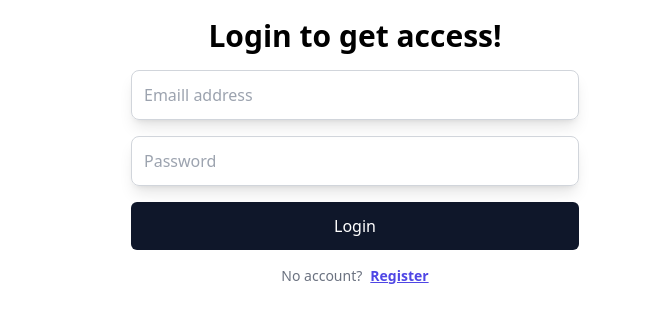
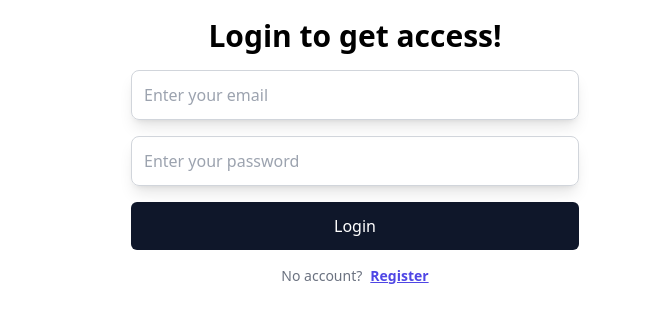
Before and after one commit to MersalHussin/Fullstack-Todo-app, a React (Vite) app: page /login in a window 1280 px wide. Shown: the part 158-480 px from the top of the page, without its empty margins (285-933 px from the left). Built offline with nearby package versions, Linux system fonts and the light colour scheme; the HTML template or start-up script is replaced by a standard one.

Commit message:
Hundle User Regstration & Disable Button on loading && Make Login With AI

```diff
--- a/src/components/ui/Button.tsx
+++ b/src/components/ui/Button.tsx
@@ -54,14 +54,17 @@ const Button = ({
 }: ButtonProps) => {
   return (
     <button
+
       type={type}
       className={cn(buttonVariants({ variant, size, fullWidth, className }))}
       {...props}
       disabled={isLoading}
     >
+      {children}
+
       {isLoading ? (
         <svg
-          className="animate-spin -ml-1 mr-3 h-5 w-5 text-white"
+          className="animate-spin mx-3 h-5 w-5 text-white"
           xmlns="http://www.w3.org/2000/svg"
           fill="none"
           viewBox="0 0 24 24"
@@ -81,7 +84,6 @@ const Button = ({
           ></path>
         </svg>
       ) : null}
-      {children}
     </button>
   );
 };
--- a/src/config/axios config.ts
+++ b/src/config/axios config.ts
@@ -1,6 +1,6 @@
 import axios from 'axios';
 const axiosinstance = axios.create({
-  baseURL: 'https://localhost:1337/api',
+  baseURL: 'http://localhost:1337/api',
   timeout: 1000,
 });
 
--- a/src/data/index.ts
+++ b/src/data/index.ts
@@ -29,3 +29,24 @@ export const REGISTER_FORM : IRegisterInput[] = [
         }
     }
 ]
+
+export const LOGIN_FORM : IRegisterInput[] = [
+    {
+        name: "email",
+        placeholder: "Enter your email",
+        type: "email",
+        validation:{
+            required: true,
+            pattern: /^[^\s@]+@[^\s@]+\.[^\s@]+$/,
+        },
+    },
+    {
+        name: "password",
+        placeholder: "Enter your password",
+        type: "password",
+        validation:{
+            required: true,
+            minLength: 6,
+        }
+    }
+]
--- a/src/pages/Login.tsx
+++ b/src/pages/Login.tsx
@@ -1,20 +1,42 @@
 import { Link } from "react-router-dom";
+import { useForm, SubmitHandler } from "react-hook-form";
+import { yupResolver } from "@hookform/resolvers/yup";
 import Button from "../components/ui/Button";
 import Input from "../components/ui/Input";
+import InputErrorMessage from "../components/InputErrorMessage";
+import { LOGIN_FORM } from "../data";
+import { loginSchema } from "../validation";
+
+interface IFormInput {
+  email: string;
+  password: string;
+  username?: string;
+}
 
 const LoginPage=()=>{
+  const { register, handleSubmit, formState: { errors } } = useForm<IFormInput>({
+    resolver: yupResolver(loginSchema)
+  });
+  const onSubmit: SubmitHandler<IFormInput> = (data) => console.log("DATA", data);
 
+  const renderLoginForm = LOGIN_FORM.map(({ name, placeholder, type, validation }, idx) => {
+    return (
+      <div key={idx}>
+        <Input type={type} placeholder={placeholder} {...register(name, validation)} />
+        {errors[name] && <InputErrorMessage msg={errors[name]?.message} />}
+      </div>
+    );
+  });
 
   return (
     <div className="max-w-md mx-auto">
       <h2 className="mb-4 text-3xl font-semibold text-center">
         Login to get access!
       </h2>
-      <form className="space-y-4">
-          <Input placeholder="Emaill address" />
-          <Input placeholder="Password" />
-          <Button fullWidth>Login</Button>
-               <p className="text-center text-sm text-gray-500 space-x-2">
+      <form className="space-y-4" onSubmit={handleSubmit(onSubmit)}>
+        {renderLoginForm}
+        <Button fullWidth>Login</Button>
+        <p className="text-center text-sm text-gray-500 space-x-2">
           <span>No account?</span>
           <Link to={"/register"} className="underline text-indigo-600 font-semibold">
             Register
--- a/src/pages/Register.tsx
+++ b/src/pages/Register.tsx
@@ -6,15 +6,34 @@ import InputErrorMessage from "../components/InputErrorMessage";
 import { REGISTER_FORM } from "../data";
 import { yupResolver } from "@hookform/resolvers/yup"
 import { registerSchema } from "../validation";
+import axiosinstance from "../config/axios config";
+import toast from "react-hot-toast";
+import { useState } from "react";
 
 
 
-// ** Handelrs
 interface IFormInput {
   username: string;
   email: string;
   password: string;
 }
+
+
+
+
+const  RegisterPage=()=>{
+  const [isLoading, setIsLoading] = useState(false);
+  const { register, handleSubmit , formState:{errors} } = useForm<IFormInput>({
+    resolver: yupResolver(registerSchema)
+  })
+
+  // ** Handelrs
+
+  const onSubmit: SubmitHandler<IFormInput> = async(data) => {
+    console.log("DATA",data)
+    setIsLoading(true);
+    console.log(errors);
+
 
 /*
 مراحل الـ Requist
@@ -24,13 +43,35 @@ interface IFormInput {
 */
 
 
-const  RegisterPage=()=>{
-  const { register, handleSubmit , formState:{errors} } = useForm<IFormInput>({
-    resolver: yupResolver(registerSchema)
-  })
-  const onSubmit: SubmitHandler<IFormInput> = (data) => console.log("DATA",data)
+try {
+  // 2- fulfilled => Success (Optional)
+  const {status} = await axiosinstance.post("/auth/local/register", data)
+  console.log(status);
+  if(status === 200){
+    toast.success("Register Successfull"),{
+      duration: 4000,
+      position: "top-center",
+      style: {
+        border: "1px solid #4ade80",
+        padding: "16px",
+        color: "#4ade80",
+      },
+      iconTheme: {
+        primary: "#4ade80",
+        secondary: "#ffffff",
+    }}
+  }
+} catch (error) {
+  // 3- rejected => Faield (Optional)
+    console.log(error);
+  }
+  finally{
+    setIsLoading(false);
+  }
+}
 
-  console.log(errors);
+
+
 
   // Renders
   const renderRegisterForm = REGISTER_FORM.map(({name,placeholder,type,validation},idx) =>{
@@ -54,7 +95,10 @@ return (
       {renderRegisterForm}
 
 
-       <Button fullWidth>Register</Button>
+       <Button fullWidth isLoading={isLoading} >Register
+
+
+       </Button>
                   <p className="text-center text-sm text-gray-500 space-x-2">
           <span>have an account?</span>
           <Link to={"/login"} className="underline text-indigo-600 font-semibold">
--- a/src/validation/index.ts
+++ b/src/validation/index.ts
@@ -7,3 +7,10 @@ export const registerSchema = yup
     password: yup.string().required("Password is Requird").min(6, "Password should be at least 6 characters"),
   })
   .required()
+
+export const loginSchema = yup
+  .object({
+    email: yup.string().required("Email is Requird").email("Not a valid email"),
+    password: yup.string().required("Password is Requird").min(6, "Password should be at least 6 characters"),
+  })
+  .required()
```
